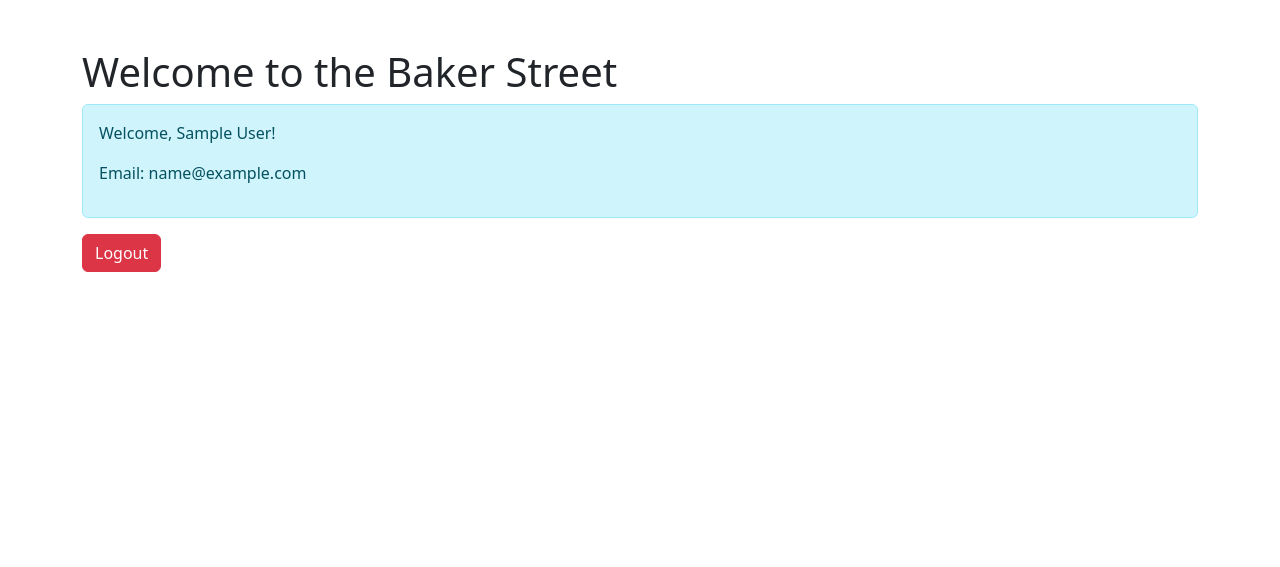
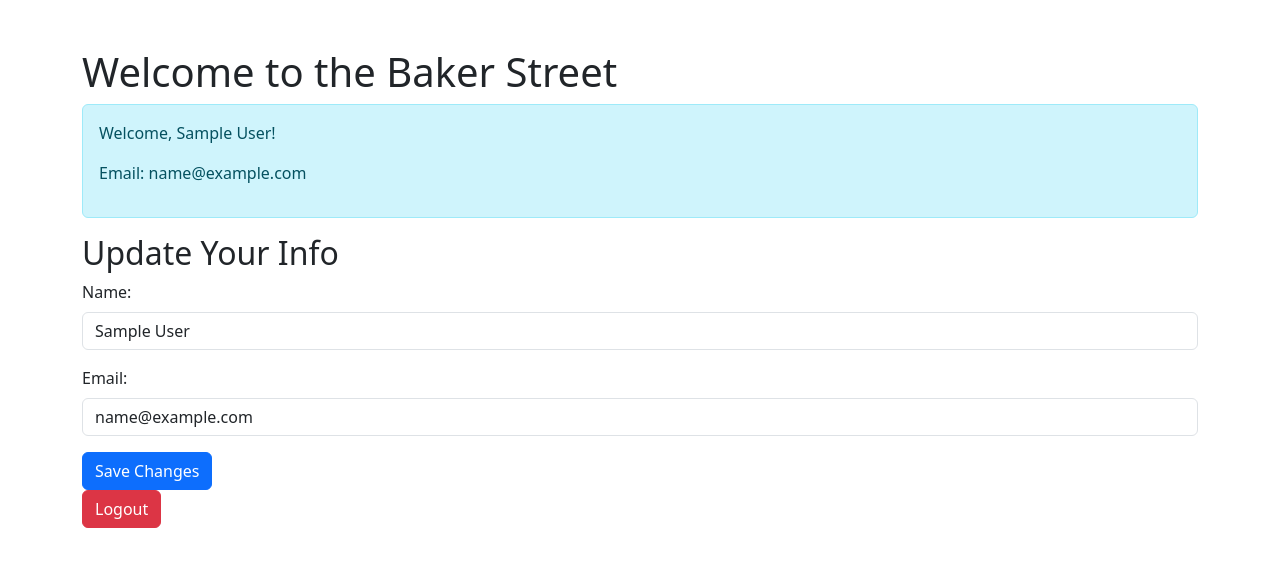
Before and after one commit to oboyle3/Baker_Golf, a Django app: page /updatepage/ in a window 1280 px wide. Shown: the part 56-623 px from the top of the page. Run offline with Django 5.2, Linux system fonts and the light colour scheme; the visitor is signed in with stand-in values (Sample User, id 1).

Commit message:
update info

```diff
--- a/myapp/templates/updatepage.html
+++ b/myapp/templates/updatepage.html
@@ -40,6 +40,23 @@
                 <p>You are not logged in.</p>
             </div>
         {% endif %}
+        <h2>Update Your Info</h2>
+<form method="post">
+    {% csrf_token %}
+
+    <div class="mb-3">
+        <label for="name" class="form-label">Name:</label>
+        <input type="text" class="form-control" name="name" id="name" value="{{ user.name }}">
+    </div>
+
+    <div class="mb-3">
+        <label for="email" class="form-label">Email:</label>
+        <input type="email" class="form-control" name="email" id="email" value="{{ user.email }}">
+    </div>
+
+    <button type="submit" class="btn btn-primary">Save Changes</button>
+</form>
+
 
 
 
```
